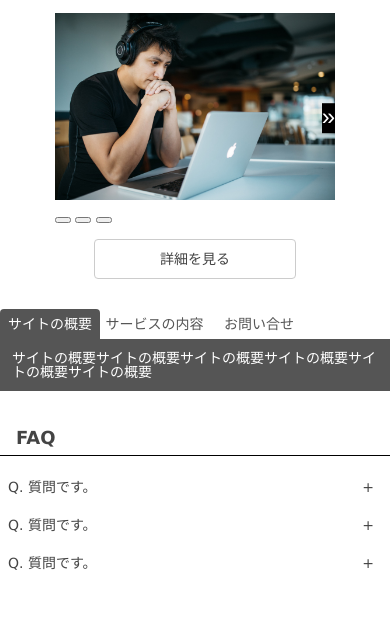
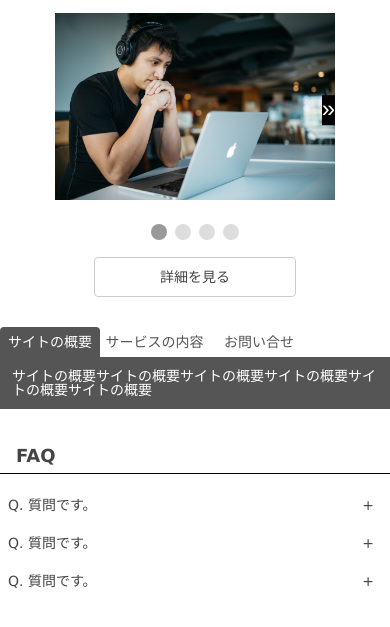
Before and after one commit to takuya12345/javascript-basics, a plain HTML site: page index.html in a window 390 px wide. Shown: the part 67-694 px from the top of the page. Drawn offline with Linux system fonts and the light colour scheme.

Commit message:
feat: カルーセル作成

```diff
--- a/index.html
+++ b/index.html
@@ -27,12 +27,12 @@
         </div>
 
         <div class="sp-menu">
-            <span class="material-icons" id="bargar-open">menu</span>
+            <span class="material-icons" id="burger-open">menu</span>
         </div>
     </header>
 
     <div class="overlay">
-        <span class="material-icons" id="bargar-close">close</span>
+        <span class="material-icons" id="burger-close">close</span>
         <nav>
             <ul>
                 <li><a href="#">Menu</a></li>
@@ -42,23 +42,21 @@
         </nav>
     </div>
 
-    <div class="carousel">
+    <section class="carousel">
         <div class="contents">
             <ul class="images">
                 <li><img src="./assets/img1.jpg" alt="img1"></li>
                 <li><img src="./assets/img2.jpg" alt="img2"></li>
                 <li><img src="./assets/img3.jpg" alt="img3"></li>
+                <li><img src="./assets/img4.jpg" alt="img4"></li>
             </ul>
             <button id="prev">&laquo;</button>
             <button id="next">&raquo;</button>
+        </div>
 
-            <nav>
-                <button class="current"></button>
-                <button class="current"></button>
-                <button class="current"></button>
-            </nav>
-        </div>
-    </div>
+        <nav class="slide-button">
+        </nav>
+    </section>
 
 
 
--- a/js/index.js
+++ b/js/index.js
@@ -1,19 +1,18 @@
 'use strict';
 
 {
-    const bargarOpen = document.getElementById(('bargar-open'));
+    const burgerOpen = document.getElementById(('burger-open'));
     const overlay = document.querySelector('.overlay');
-    const bargarClose = document.getElementById('bargar-close')
+    const burgerClose = document.getElementById('burger-close')
 
-    bargarOpen.addEventListener('click', () => {
+    burgerOpen.addEventListener('click', () => {
         overlay.classList.add('show');
-        bargarOpen.classList.add('hide');
-        console.log("hello");
+        burgerOpen.classList.add('hide');
     });
 
-    bargarClose.addEventListener('click', () => {
+    burgerClose.addEventListener('click', () => {
         overlay.classList.remove('show');
-        bargarOpen.classList.remove('hide');
+        burgerOpen.classList.remove('hide');
     });
 
 
@@ -21,7 +20,9 @@
     const next = document.getElementById('next');
     const prev = document.getElementById('prev');
     const images = document.querySelector('.images');
+    const dots = [];
     const slides = images.children;
+
     let currentIndex = 0;
 
     function updateButtons() {
@@ -31,7 +32,7 @@
         if (currentIndex === 0) {
             prev.classList.add('hidden');
         }
-        if (currentIndex === slides.length -1) {
+        if (currentIndex === slides.length - 1) {
             next.classList.add('hidden');
         }
     }
@@ -41,19 +42,48 @@
         images.style.transform = `translateX(${-1 * slideWidth * currentIndex}px)`;
     }
 
+    function setupDots() {
+        for (let i = 0; i < slides.length; i++) {
+            const button = document.createElement('button');
+            button.addEventListener('click', () => {
+                currentIndex = i;
+                updateDots();
+                updateButtons();
+                moveSlides();
+            });
+            dots.push(button);
+            document.querySelector('.slide-button').appendChild(button);
+        }
+        dots[0].classList.add('current');
+    }
+
+    function updateDots() {
+        dots.forEach(dot => {
+            dot.classList.remove('current');
+        });
+        dots[currentIndex].classList.add('current');
+    }
+
     updateButtons();
+    setupDots();
+
     next.addEventListener('click', () => {
         currentIndex++;
         updateButtons();
+        updateDots();
         moveSlides();
     });
 
     prev.addEventListener('click', () => {
         currentIndex--;
         updateButtons();
+        updateDots();
         moveSlides();
     });
 
+    window.addEventListener('resize', () => {
+        moveSlides();
+    });
 
 
 
--- a/scss/style.scss
+++ b/scss/style.scss
@@ -22,7 +22,7 @@
     .sp-menu {
         margin-left: auto;
 
-        #bargar-open {
+        #burger-open {
             font-size: 32px;
             line-height: 64px;
             cursor: pointer;
@@ -105,6 +105,28 @@
 
             .hidden {
                 display: none;
+            }
+        }
+
+        .slide-button {
+            margin-top: 16px;
+            text-align: center;
+
+            button {
+                border: none;
+                width: 16px;
+                height: 16px;
+                background: #ddd;
+                border-radius: 50%;
+                cursor: pointer;
+            }
+
+            button + button {
+                margin-left: 8px;
+            }
+
+            .current {
+                background: #999;
             }
         }
     }
@@ -239,7 +261,7 @@
 
 
 
-    // .sp-menu #bargar-open.hide {
+    // .sp-menu #burger-open.hide {
     //     display: none;
     // }
 
@@ -257,7 +279,7 @@
         transition: opacity .6s;
     }
 
-    .overlay #bargar-close {
+    .overlay #burger-close {
         position: absolute;
         top: 16px;
         right: 16px;
```
Also changed, not shown: assets/img4.jpg (added), css/style.css, 1 other file.
